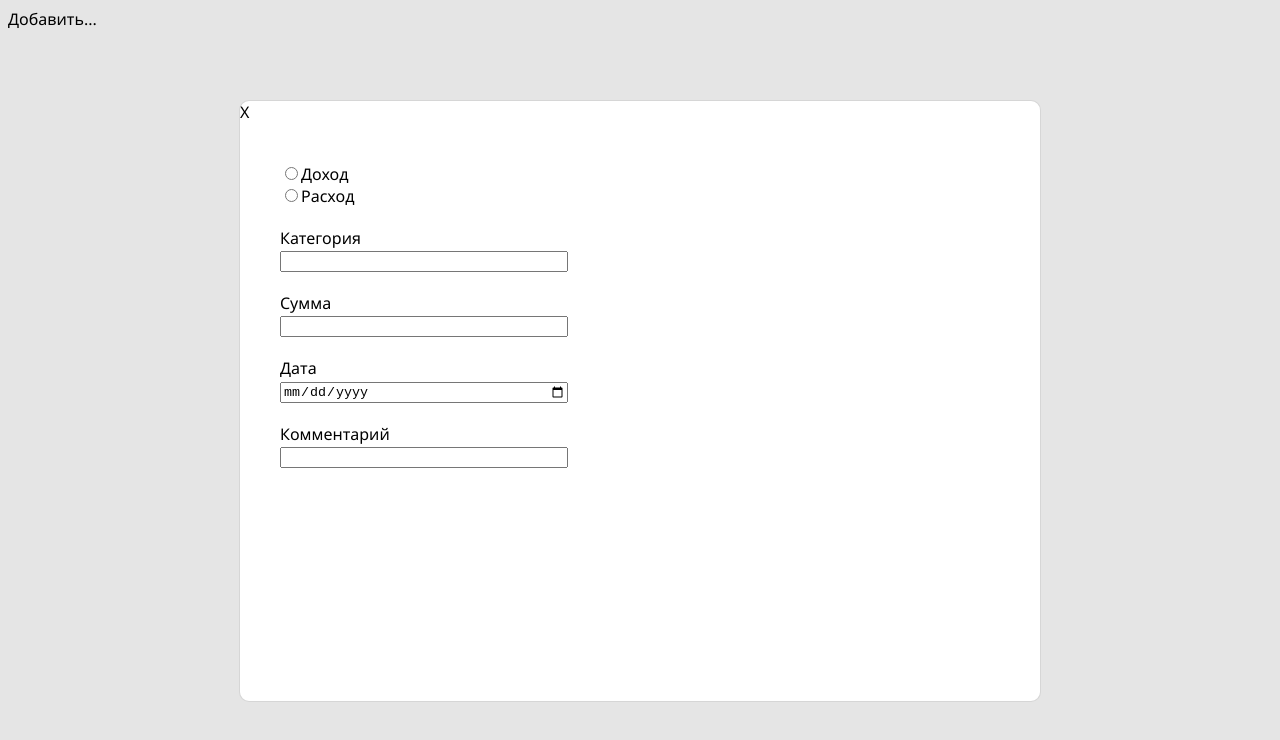
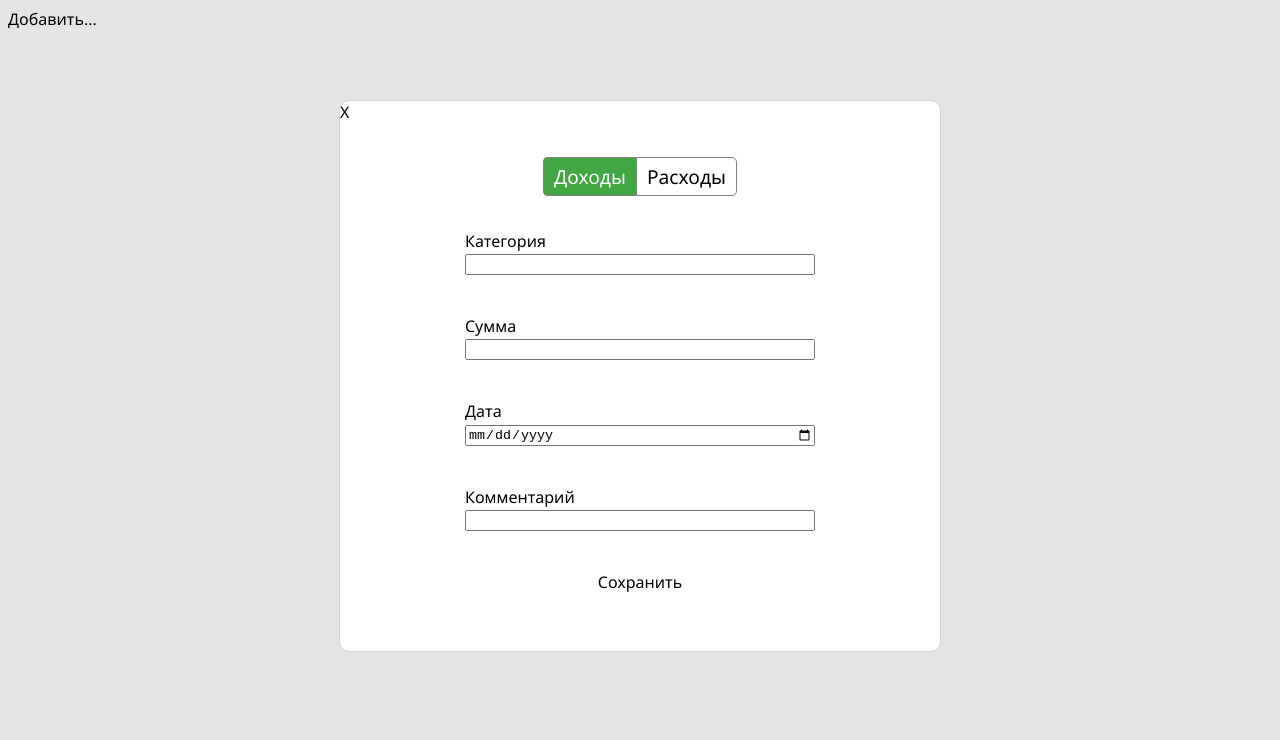
Before and after one commit to shrimpwhat/budget-tracker, a React (Vite) app: page / in a window 1280 px wide. Both pictures are taken after a click on the button "Добавить...". Shown: the top 740 px of the page. Built offline with nearby package versions, Linux system fonts and the light colour scheme.

Commit message:
styled transaction type button group

```diff
--- a/src/Modal/AddButton.tsx
+++ b/src/Modal/AddButton.tsx
@@ -5,7 +5,7 @@ import "./modal.scss";
 const AddButton = () => {
   const [opened, setOpened] = useState(false);
   return (
-    <div>
+    <div className="add-container">
       <button onClick={() => setOpened(true)}>Добавить...</button>
       {opened && <AddForm closeModal={() => setOpened(false)} />}
     </div>
--- a/src/Modal/AddForm.tsx
+++ b/src/Modal/AddForm.tsx
@@ -7,15 +7,21 @@ const AddForm = ({ closeModal }: { closeModal: () => void }) => {
         </button>
 
         <form className="form">
-          <div>
-            <div>
-              <input type="radio" name="type" id="income" required />
-              <label htmlFor="income">Доход</label>
-            </div>
-            <div>
-              <input type="radio" name="type" id="expense" />
-              <label htmlFor="income">Расход</label>
-            </div>
+          <div className="type-container">
+            <label>
+              <input
+                type="radio"
+                name="type"
+                id="income"
+                required
+                defaultChecked
+              />
+              <span>Доходы</span>
+            </label>
+            <label>
+              <input type="radio" name="type" id="expense" required />
+              <span>Расходы</span>
+            </label>
           </div>
           <div>
             <label htmlFor="category-input" className="form__label">
@@ -52,6 +58,7 @@ const AddForm = ({ closeModal }: { closeModal: () => void }) => {
             </label>
             <input className="form__input" id="note-input" />
           </div>
+          <button type="submit">Сохранить</button>
         </form>
       </div>
     </div>
--- a/src/Modal/modal.scss
+++ b/src/Modal/modal.scss
@@ -1,6 +1,6 @@
 .modal {
   &__overlay {
-    position: fixed;
+    position: absolute;
     inset: 0;
     height: 100%;
     background-color: rgba(0, 0, 0, 0.1);
@@ -8,20 +8,19 @@
 
   &__content {
     background: white;
-    width: 800px;
-    height: 600px;
+    width: 600px;
+    height: 550px;
     margin: 100px auto 0 auto;
     border: 1px solid rgba(128, 128, 128, 0.323);
     border-radius: 10px;
 
     .form {
       display: flex;
+      width: 350px;
       flex-direction: column;
-      gap: 20px;
+      gap: 40px;
       padding: 40px;
-      // width: 400px;
-      // margin: auto;
-      // align-items: center;
+      margin: auto;
 
       &__label {
         display: block;
@@ -29,7 +28,53 @@
 
       &__input {
         box-sizing: border-box;
-        width: 40%;
+        width: 100%;
+      }
+
+      input[type="radio"] {
+        appearance: none;
+      }
+
+      // input[type="radio"]:checked + span {
+      //   color: red;
+      // }
+
+      button[type="submit"] {
+        text-align: center;
+      }
+
+      .type-container {
+        font-size: 1.2rem;
+        width: max-content;
+        margin: auto;
+
+        label {
+          border: 1px solid grey;
+          padding: 5px 10px;
+          transition: all 0.2s;
+        }
+
+        label:first-child {
+          border-radius: 5px 0 0 5px;
+          border-right: 0;
+
+          &:has(input[type="radio"]:checked) {
+            color: white;
+            background-color: rgb(66, 166, 66);
+          }
+        }
+
+        label:last-child {
+          border-radius: 0 5px 5px 0;
+          &:has(input[type="radio"]:checked) {
+            color: white;
+            background-color: rgb(207, 71, 71);
+          }
+        }
+
+        input {
+          margin: 0;
+        }
       }
     }
   }
```
